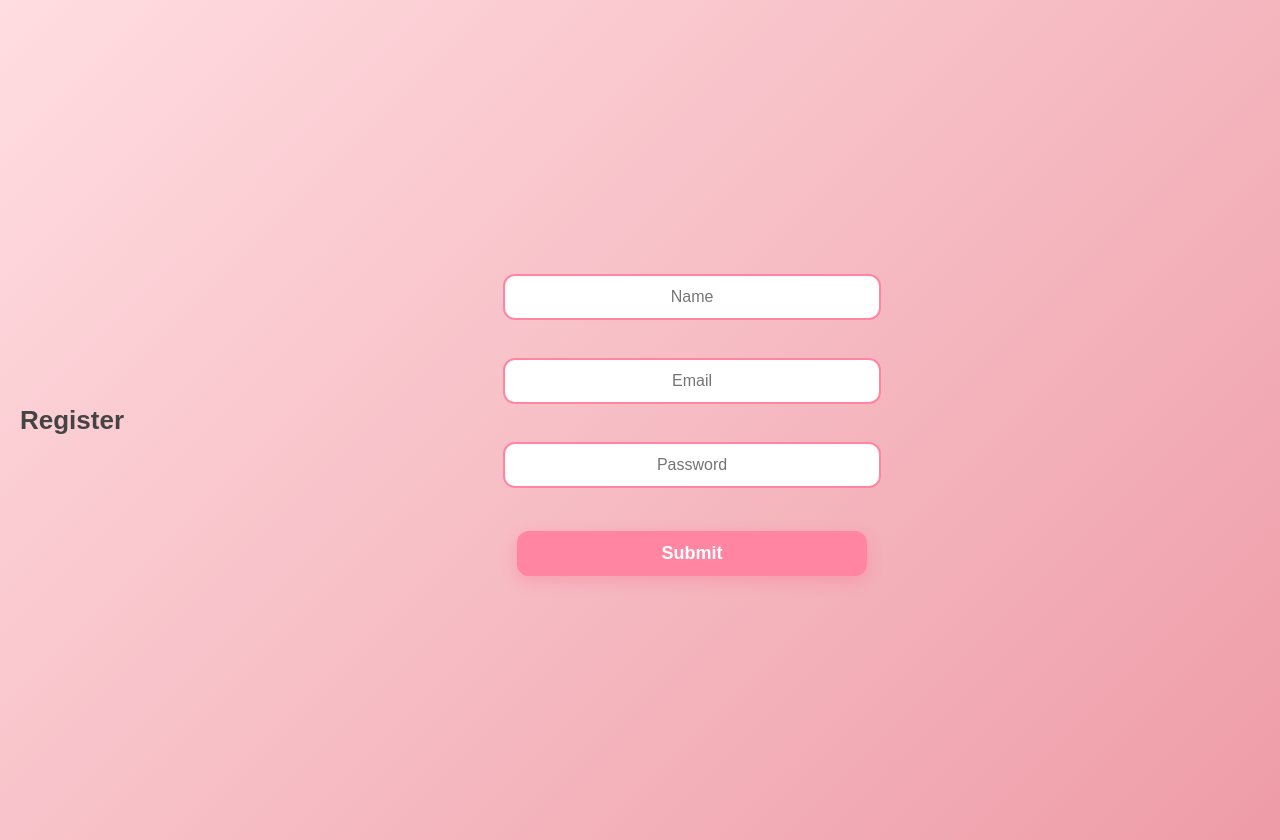
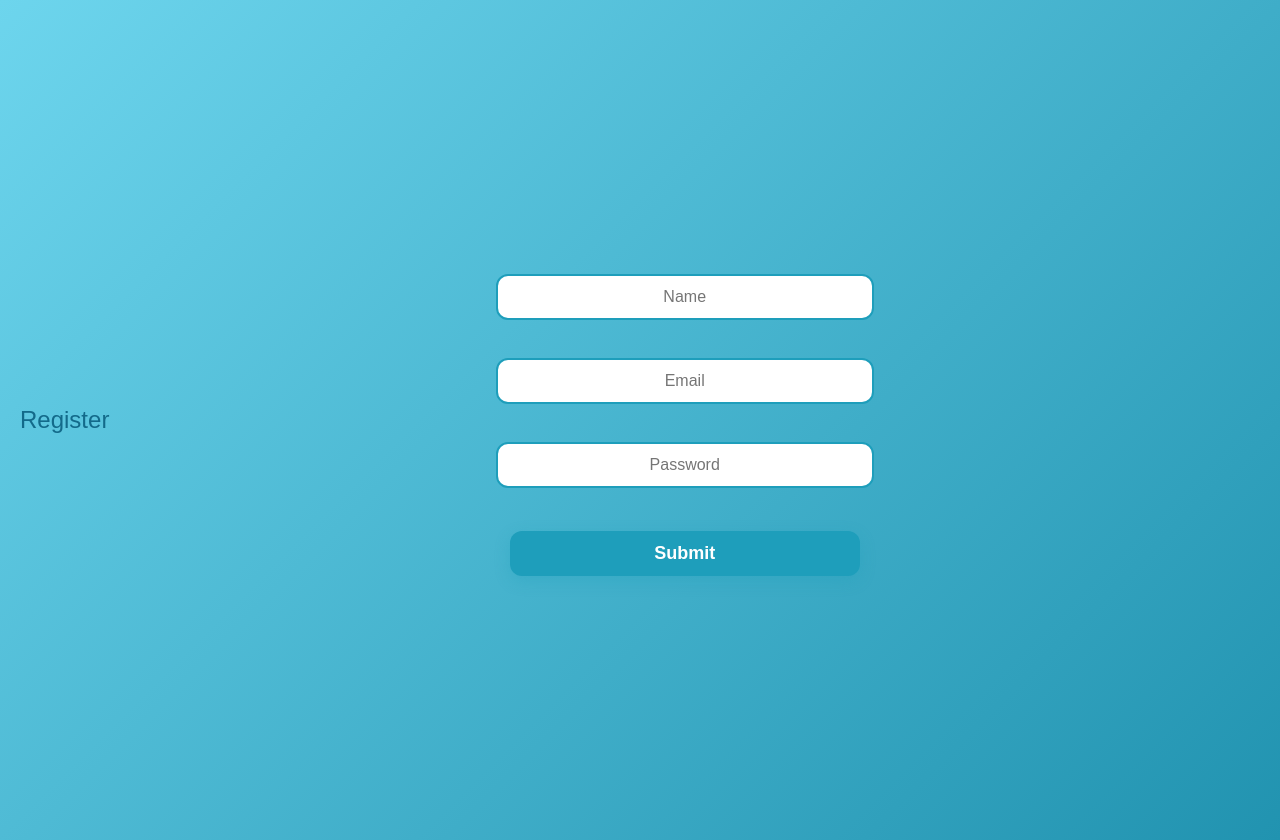
Before and after one commit to ameen-pies/app, a plain HTML site: page index.html in a window 1280 px wide. Drawn offline with Linux system fonts and the light colour scheme.

Commit message:
new blus theme

```diff
--- a/css.css
+++ b/css.css
@@ -1,7 +1,7 @@
-/* 🎀 Cute & Modern Form Styling 🎀 */
+/* 🌊 Fresh Blue-Green Form Styling 🌿 */
 body {
     font-family: 'Poppins', sans-serif;
-    background: linear-gradient(135deg, #ffdde1, #ee9ca7);
+    background: linear-gradient(135deg, #6dd5ed, #2193b0);
     display: flex;
     justify-content: center;
     align-items: center;
@@ -13,7 +13,7 @@ body {
 
 /* Container */
 .container {
-    background: #fff;
+    background: #ffffff;
     padding: 30px;
     border-radius: 20px;
     box-shadow: 0px 10px 30px rgba(0, 0, 0, 0.15);
@@ -30,12 +30,20 @@ body {
     transform: scale(1.02);
 }
 
-/* Heading */
+/* Register Heading */
+h1 {
+    color: #136a8a;
+    font-size: 32px;
+    font-weight: bold;
+    margin-bottom: 10px;
+}
+
+/* Subheading */
 h2 {
-    color: #444;
-    font-size: 26px;
+    color: #136a8a;
+    font-size: 24px;
     margin-bottom: 20px;
-    font-weight: bold;
+    font-weight: normal;
 }
 
 /* Form Layout */
@@ -52,7 +60,7 @@ input {
     max-width: 350px;
     padding: 12px;
     margin: 10px 0;
-    border: 2px solid #ff85a2;
+    border: 2px solid #1e9ebb;
     border-radius: 12px;
     font-size: 16px;
     transition: all 0.3s ease;
@@ -60,9 +68,9 @@ input {
 }
 
 input:focus {
-    border-color: #ff6188;
+    border-color: #136a8a;
     outline: none;
-    box-shadow: 0px 0px 10px rgba(255, 97, 136, 0.5);
+    box-shadow: 0px 0px 10px rgba(19, 106, 138, 0.5);
 }
 
 /* Submit Button */
@@ -70,7 +78,7 @@ button {
     width: 100%;
     max-width: 350px;
     padding: 12px;
-    background: #ff85a2;
+    background: #1e9ebb;
     color: white;
     border: none;
     border-radius: 12px;
@@ -78,12 +86,12 @@ button {
     font-size: 18px;
     font-weight: bold;
     transition: 0.3s;
-    box-shadow: 0px 5px 15px rgba(255, 97, 136, 0.3);
+    box-shadow: 0px 5px 15px rgba(30, 158, 187, 0.3);
     margin-top: 15px;
 }
 
 button:hover {
-    background: #ff6188;
+    background: #136a8a;
     transform: translateY(-2px);
 }
 
```
